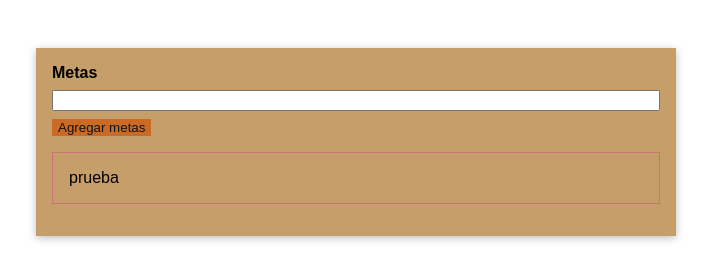
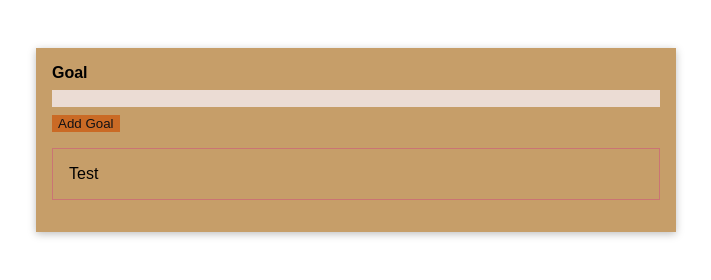
Before and after one commit to CDianaprince/practicando-vue-cue1, a plain HTML site: page index.html in a window 1280 px wide. Shown: the whole page, without its empty margins (284-995 px from the left). Drawn offline with Linux system fonts and the light colour scheme.

Commit message:
arreglos css

```diff
--- a/index.html
+++ b/index.html
@@ -2,19 +2,18 @@
   <head>
     <meta charset="UTF-8" />
     <meta name="viewport" content="width=device-width, initial-scale=1.0" />
-    <title>Vue Practica</title>
-    <link rel="stylesheet" href="styles.css" />
+    <title>A First App</title>
     <link rel="stylesheet" href="./style.css" />
   </head>
   <body>
     <div id="app">
       <div>
-        <label for="goal">Metas</label>
+        <label for="goal">Goal</label>
         <input type="text" id="goal" />
-        <button>Agregar metas</button>
+        <button>Add Goal</button>
       </div>
       <ul>
-        <li>prueba</li>
+        <li>Test</li>
       </ul>
     </div>
     <script src="./main.js"></script>
--- a/style.css
+++ b/style.css
@@ -45,3 +45,8 @@ button{
   color: rgb(18, 18, 21);
   border:none;
 }
+
+#goal{
+  background-color: rgb(235, 220, 212);
+  border: none;
+}
```
